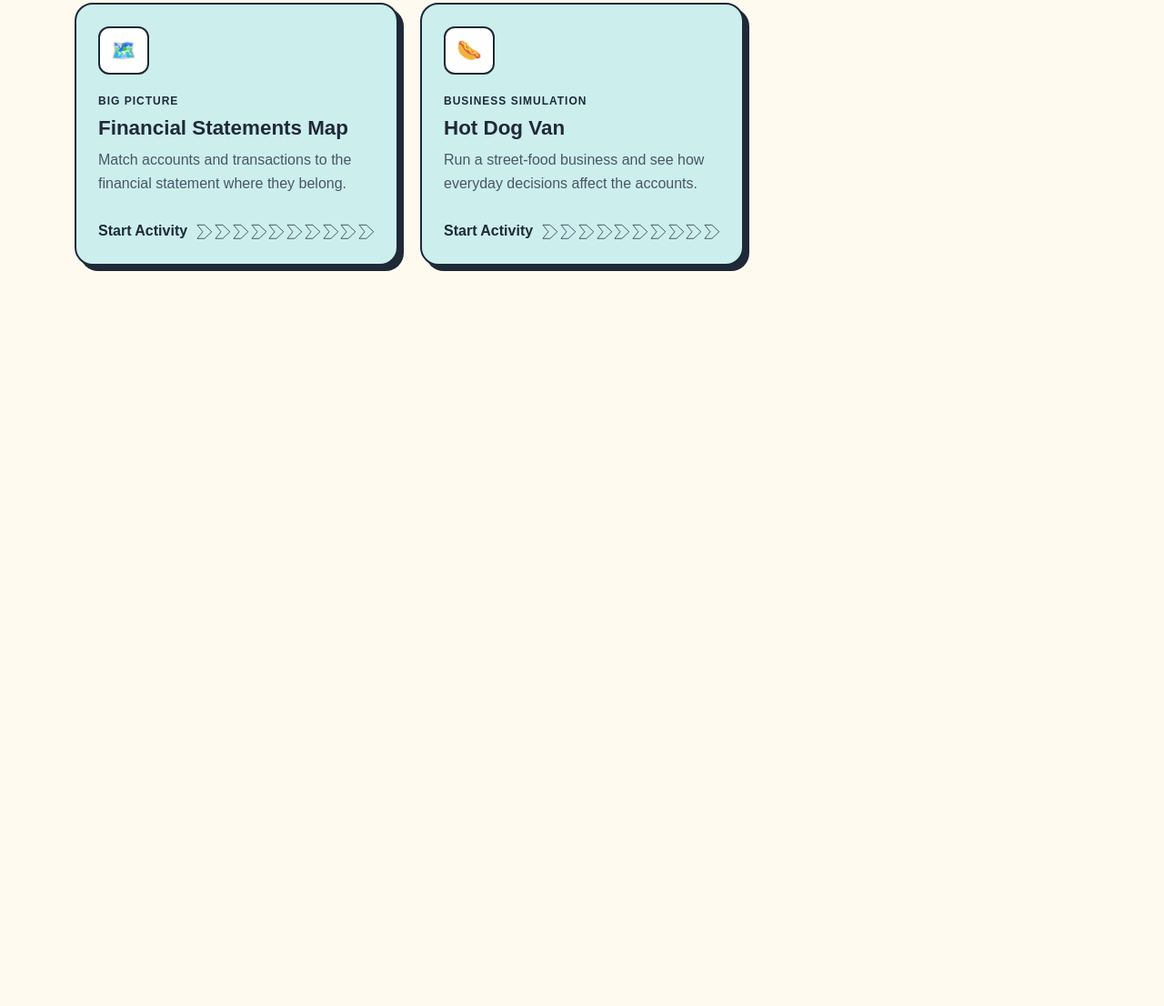
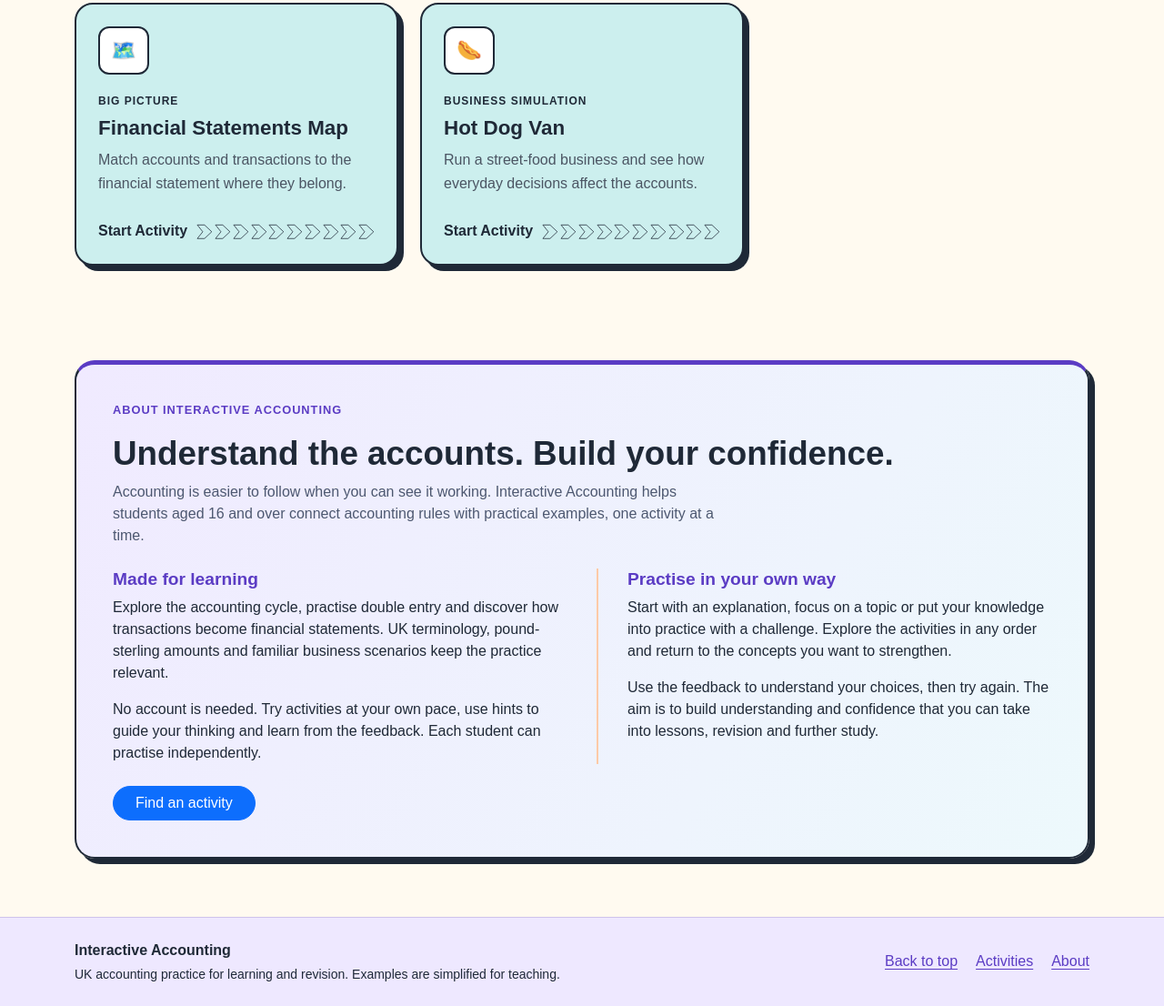
Before and after one commit to DarthCookie45/interactive-accounting, a plain HTML site: page index.html in a window 1280 px wide. Shown: the part 1375-2481 px from the top of the page at 91% size. Before the commit the page ends 1747 px from the top, so only its background shows below. Drawn offline with nearby package versions, Linux system fonts and the light colour scheme.

Commit message:
add student-focused About section and homepage footer

```diff
--- a/css/styles.css
+++ b/css/styles.css
@@ -27,6 +27,31 @@ body {
 }
 
 /* Hero Section */
+.about-section { padding: 24px 0 64px; scroll-margin-top: 24px; }
+.about-panel {
+  padding: clamp(24px, 4vw, 40px);
+  background: linear-gradient(120deg, #f0eaff, #edf9fc);
+  border: 2px solid #1f2937;
+  border-top: 5px solid #5b3cc4;
+  border-radius: 22px;
+  box-shadow: var(--panel-shadow);
+}
+.about-panel h2 { font-size: clamp(1.7rem, 3vw, 2.3rem); font-weight: 800; }
+.about-intro { max-width: 75ch; color: #4d5870; }
+.about-details { display: grid; grid-template-columns: repeat(2, minmax(0, 1fr)); gap: 32px; margin: 24px 0; }
+.about-details h3 { font-size: 1.2rem; font-weight: 750; color: #5b3cc4; }
+.about-details > div + div { border-left: 2px solid #ffcaa7; padding-left: 32px; }
+.about-details p:last-child { margin-bottom: 0; }
+.site-footer { padding: 24px 0; background: #eee8ff; border-top: 1px solid #cec3eb; color: #1f2937; }
+.site-footer-content { display: flex; justify-content: space-between; align-items: center; gap: 24px; }
+.site-footer nav { display: flex; flex-wrap: wrap; gap: 12px 20px; flex-shrink: 0; }
+.site-footer a { color: #5b3cc4; text-underline-offset: 3px; }
+@media (max-width: 767px) {
+  .site-footer-content { flex-direction: column; align-items: flex-start; }
+  .about-details { grid-template-columns: minmax(0, 1fr); gap: 24px; }
+  .about-details > div + div { border-left: 0; border-top: 2px solid #ffcaa7; padding: 24px 0 0; }
+}
+
 .hero-section {
     padding: 80px 0;
     background: linear-gradient(135deg, #eee8ff, #fffaf0, #dff8f4);
--- a/index.html
+++ b/index.html
@@ -236,7 +236,65 @@
           </div>
         </div>
       </section>
+      <section class="about-section" id="about" aria-labelledby="about-title">
+        <div class="container">
+          <div class="about-panel">
+            <p class="hero-eyebrow">ABOUT INTERACTIVE ACCOUNTING</p>
+            <h2 id="about-title">Understand the accounts. Build your confidence.</h2>
+            <p class="about-intro">
+              Accounting is easier to follow when you can see it working.
+              Interactive Accounting helps students aged 16 and over connect
+              accounting rules with practical examples, one activity at a time.
+            </p>
+            <div class="about-details">
+              <div>
+                <h3>Made for learning</h3>
+                <p>
+                  Explore the accounting cycle, practise double entry and discover
+                  how transactions become financial statements. UK terminology,
+                  pound-sterling amounts and familiar business scenarios keep
+                  the practice relevant.
+                </p>
+                <p>
+                  No account is needed. Try activities at your own pace, use
+                  hints to guide your thinking and learn from the feedback.
+                  Each student can practise independently.
+                </p>
+              </div>
+              <div>
+                <h3>Practise in your own way</h3>
+                <p>
+                  Start with an explanation, focus on a topic or put your
+                  knowledge into practice with a challenge. Explore the
+                  activities in any order and return to the concepts you
+                  want to strengthen.
+                </p>
+                <p>
+                  Use the feedback to understand your choices, then try again.
+                  The aim is to build understanding and confidence that you
+                  can take into lessons, revision and further study.
+                </p>
+              </div>
+            </div>
+            <a class="btn btn-primary rounded-pill px-4" href="#activities">Find an activity</a>
+          </div>
+        </div>
+      </section>
     </main>
+
+    <footer class="site-footer">
+      <div class="container site-footer-content">
+        <div>
+          <p class="fw-bold mb-1">Interactive Accounting</p>
+          <p class="small mb-0">UK accounting practice for learning and revision. Examples are simplified for teaching.</p>
+        </div>
+        <nav aria-label="Footer navigation">
+          <a href="#home">Back to top</a>
+          <a href="#activities">Activities</a>
+          <a href="#about">About</a>
+        </nav>
+      </div>
+    </footer>
 
     <!-- Bootstrap JavaScript -->
     <script src="https://cdn.jsdelivr.net/npm/bootstrap@5.3.8/dist/js/bootstrap.bundle.min.js"></script>
```
Also changed, not shown: 1 other file.
